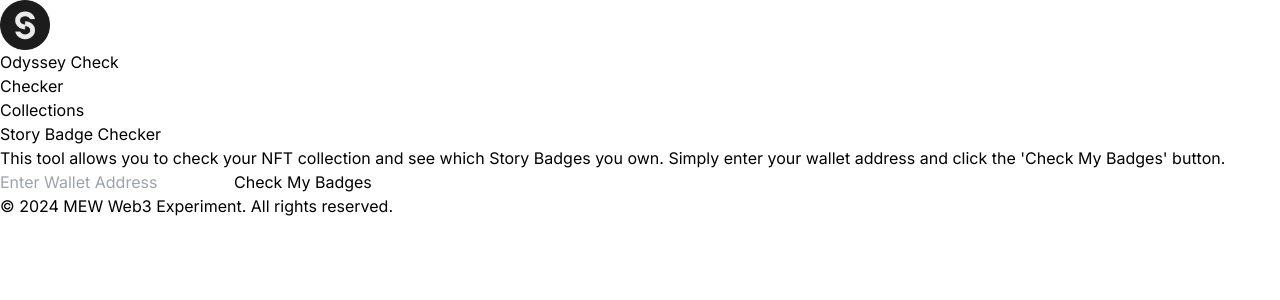
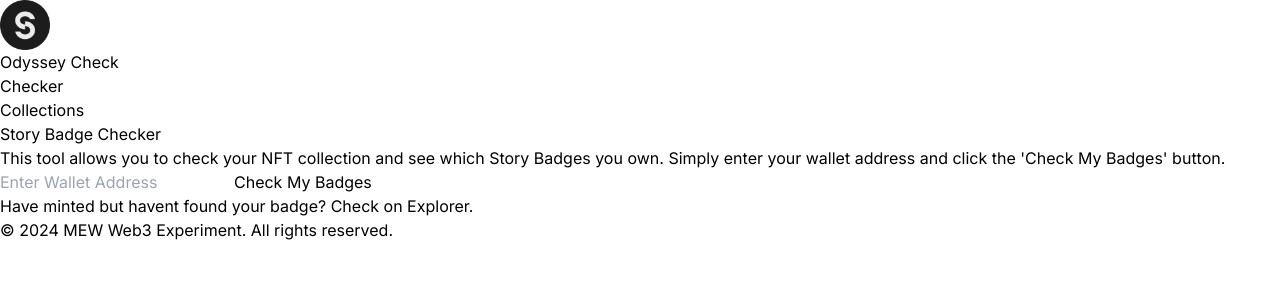
Before and after one commit to erzawansyah/storybadge, a Next.js app: page / in a window 1280 px wide. Shown: the top 300 px of the page. Built offline with nearby package versions, Linux system fonts and the light colour scheme.

Commit message:
Add aditional parameters for Badges List

```diff
--- a/src/components/BadgeCards.tsx
+++ b/src/components/BadgeCards.tsx
@@ -6,6 +6,7 @@ interface BadgeCardProps {
     owned: boolean;
     collectionAddress: string;
     image?: string;
+    additional?: boolean;
 }
 
 const BadgeCards: React.FC<BadgeCardProps> = ({
@@ -13,14 +14,36 @@ const BadgeCards: React.FC<BadgeCardProps> = ({
     owned,
     collectionAddress,
     image,
+    additional = false
 }) => {
     return (
         <div
-            className={`flex flex-col md:flex-row items-center w-full p-6 rounded-xl border shadow-lg transition duration-300 ${owned
+            className={`relative flex flex-col md:flex-row items-center w-full p-6 rounded-xl border shadow-lg transition duration-300 ${owned
                 ? 'bg-gradient-to-br from-green-900 via-green-800 to-black border-green-500 hover:shadow-green-500/50'
                 : 'bg-gradient-to-br from-red-900 via-red-800 to-black border-red-500 hover:shadow-red-500/50'
                 }`}
         >
+            {/* Additional Badge Indicator */}
+            {additional && (
+                <div className="absolute top-4 right-4">
+                    <div className="relative group">
+                        <span className="flex items-center justify-center w-8 h-8 bg-yellow-500 text-white text-lg font-bold rounded-full cursor-pointer">
+                            !
+                        </span>
+                        {/* Tooltip */}
+                        <div className="absolute -top-12 right-0 w-48 bg-gray-800 text-white text-sm rounded-md p-2 opacity-0 group-hover:opacity-100 transition-opacity duration-300 pointer-events-none">
+                            <div className="relative">
+                                <span>Not confirmed as a core badge</span>
+                                {/* Tooltip Arrow */}
+                                <svg className="absolute bottom-0 left-1/2 transform -translate-x-1/2 translate-y-full" width="12" height="6" viewBox="0 0 12 6" xmlns="http://www.w3.org/2000/svg">
+                                    <path d="M6 6L0 0H12L6 6Z" fill="#4B5563" />
+                                </svg>
+                            </div>
+                        </div>
+                    </div>
+                </div>
+            )}
+
             {/* Badge Image or Icon */}
             <div
                 className={`flex items-center justify-center w-24 h-24 rounded-full overflow-hidden mb-4 md:mb-0 md:mr-6 ${owned
--- a/src/components/NFTChecker.tsx
+++ b/src/components/NFTChecker.tsx
@@ -12,6 +12,7 @@ interface OwnedBadge {
     owned: boolean;
     collectionAddress: Address;
     image?: string;
+    additional?: boolean;
 }
 
 const MAIN_NFT_COLLECTION_ADDRESS: Address = '0x505097A7c6F8E97413Db0fb4d907e8982b35dce0'; // Replace with your Main NFT contract address
@@ -54,6 +55,7 @@ const NFTChecker: FC = () => {
                     owned: Number(data.balance) > 0,
                     collectionAddress: badge.collectionAddress,
                     image: badge.img,
+                    additional: badge.additional,
                 };
             });
 
@@ -76,7 +78,7 @@ const NFTChecker: FC = () => {
     const totalOwned = badges.filter((badge) => badge.owned).length;
 
     return (
-        <div>
+        <div className="p-4 md:p-8">
             {/* Input Address Form */}
             <InputAddressForm onSubmit={checkOwnership} isLoading={loading} />
 
@@ -86,7 +88,7 @@ const NFTChecker: FC = () => {
             {/* Main NFT Status */}
             <OdysseyNFT owned={odysseyNFTOwned} />
 
-            {/* Summary and Filter */}
+            {/* Summary, Filter, and Last Updated */}
             {badges.length > 0 && (
                 <div className="mt-6">
                     <div className="flex flex-col md:flex-row justify-between items-center mb-4">
@@ -127,6 +129,15 @@ const NFTChecker: FC = () => {
                             </button>
                         </div>
                     </div>
+
+                    {/* Last Updated Information */}
+                    <div className="flex justify-center md:justify-end">
+                        <p className="text-gray-400 text-sm">
+                            Last Updated:{' '}
+                            {/* last update 29/11/2024 - 23:19 GMT +7 */}
+                            <span className="text-white">29/11/2024 23:19 GMT+7</span>
+                        </p>
+                    </div>
                 </div>
             )}
 
@@ -139,8 +150,24 @@ const NFTChecker: FC = () => {
                         owned={badge.owned}
                         collectionAddress={badge.collectionAddress}
                         image={badge.image}
+                        additional={badge.additional}
                     />
                 ))}
+            </div>
+            {/* Informative Message */}
+            <div className="mt-8 text-center">
+                <p className="text-gray-400 text-sm text-center">
+                    Have minted but havent found your badge?{' '}
+                    <a
+                        href={`https://explorer.story.foundation/collections/${MAIN_NFT_COLLECTION_ADDRESS}`}
+                        target="_blank"
+                        rel="noopener noreferrer"
+                        className="text-blue-400 hover:text-blue-600 underline"
+                    >
+                        Check on Explorer
+                    </a>
+                    .
+                </p>
             </div>
         </div>
     );
--- a/src/lib/story/badges.ts
+++ b/src/lib/story/badges.ts
@@ -5,6 +5,7 @@ interface BadgeData {
   collectionAddress: Address;
   externalLink?: string;
   img?: string;
+  additional?: boolean;
 }
 
 type StoryBadges = BadgeData[];
@@ -135,4 +136,10 @@ export const storyBadges: StoryBadges = [
     collectionAddress: "0x928099c9dF3aCe2895c1870DB3c4898c17BCf609",
     img: "rightsfually.png",
   },
+  {
+    name: "Story x OKX Odyssey Badge",
+    collectionAddress: "0xb21aF4ebde92fB3BCaB496BAE8d7c4dE362B4a42",
+    img: "okx.webp",
+    additional: true,
+  },
 ];
```
Also changed, not shown: public/badge_images/okx.webp (added).
